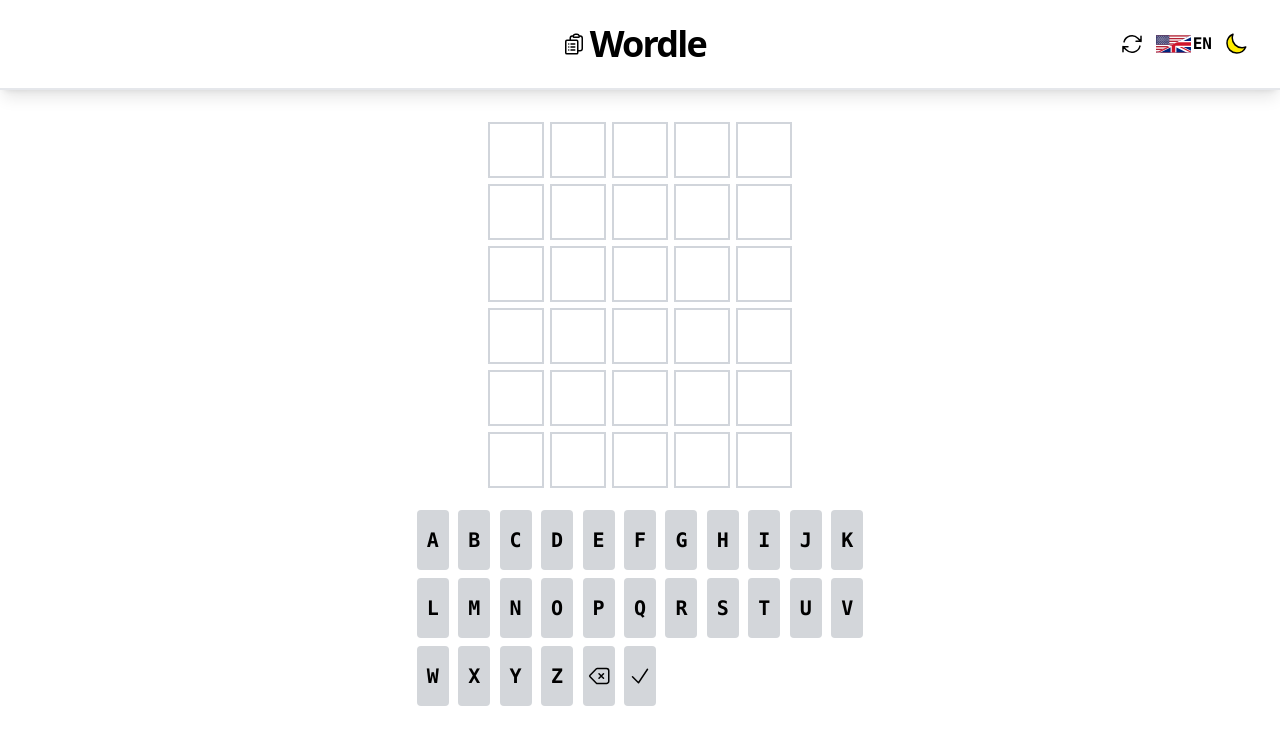
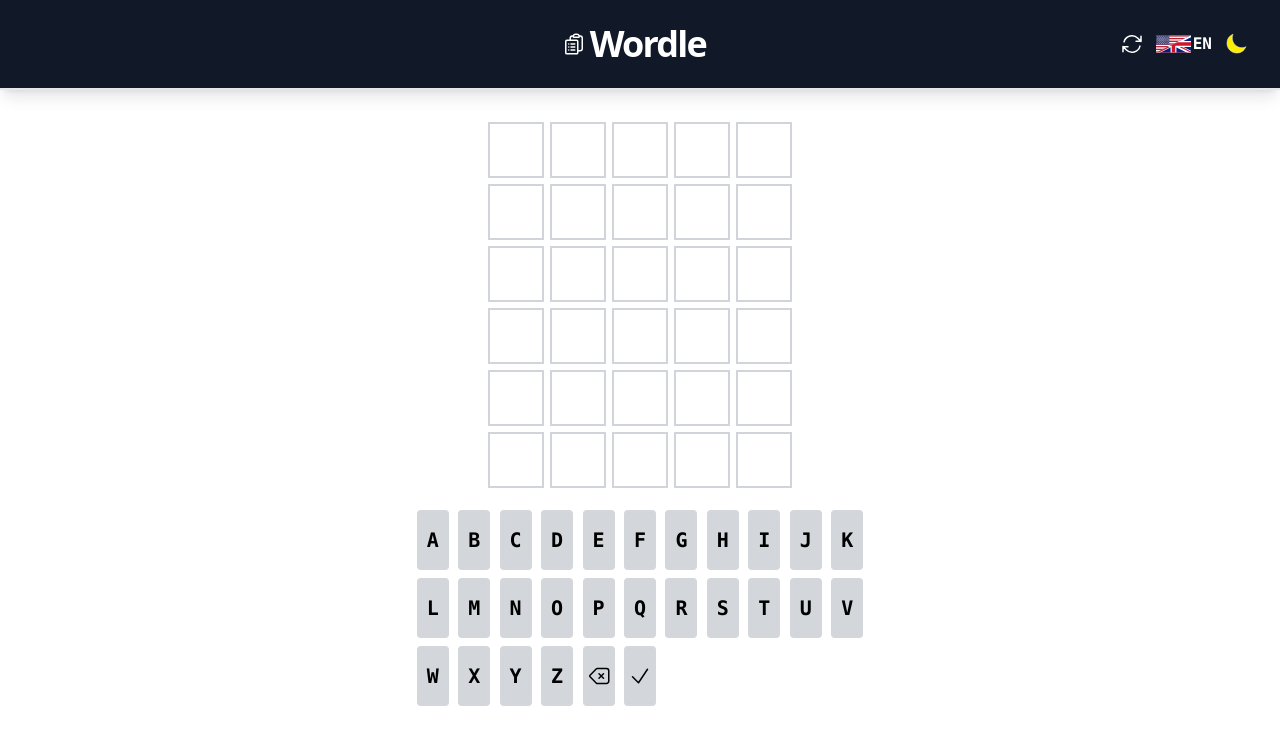
Before and after one commit to priegelsdev/wordle, a React (Vite) app: page / in a window 1280 px wide. Both pictures are taken after a click on the button 1235 px from the left and 44 px from the top of the page. Shown: the top 744 px of the page. Built offline with nearby package versions, Linux system fonts and the light colour scheme.

Commit message:
add header dark mode

```diff
--- a/src/Components/Header.tsx
+++ b/src/Components/Header.tsx
@@ -122,8 +122,8 @@ const moon = (
     xmlns="http://www.w3.org/2000/svg"
     fill="#ffed00"
     viewBox="0 0 24 24"
-    strokeWidth={1.5}
-    stroke="currentColor"
+    strokeWidth={0.5}
+    stroke="whitesmoke"
     className="w-6 h-6"
   >
     <path
@@ -177,7 +177,11 @@ export default function Header({ language, onClick }: HeaderProps) {
   const { darkMode, toggleTheme } = useContext(ThemeContext);
 
   return (
-    <header className="flex items-center justify-between p-2 sm:p-6 border-solid border-b-2 shadow-lg">
+    <header
+      className={`flex items-center justify-between p-2 sm:p-6 border-solid border-b-2 shadow-lg ${
+        darkMode ? 'bg-gray-900 text-white' : ''
+      }`}
+    >
       <div /* div exists only for flex to work properly */></div>
       <div className="flex items-center mr-auto ml-1 sm:-mr-32">
         {copy}
```
